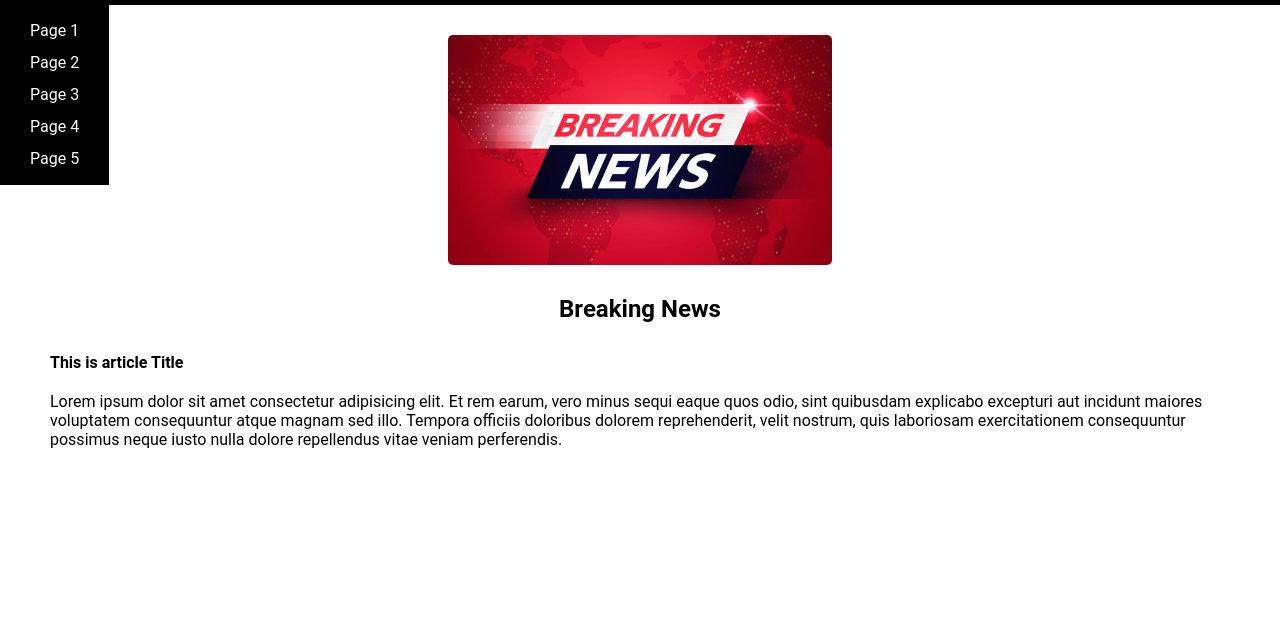
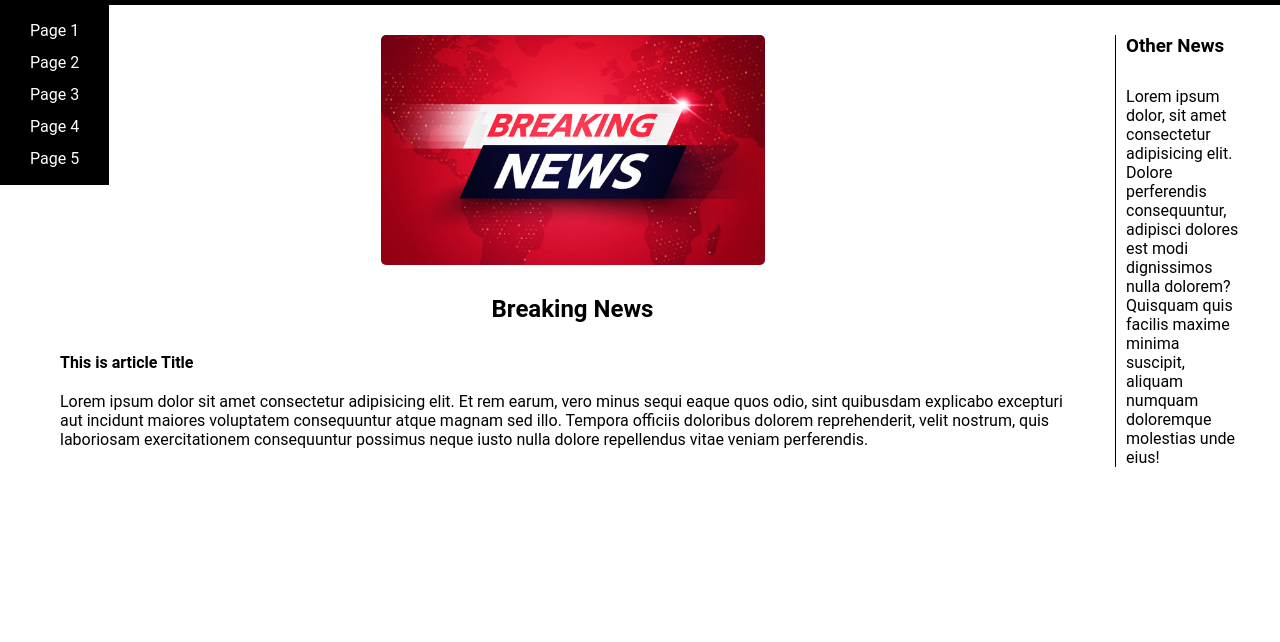
Before and after one commit to Chankse/NatrosExam, a plain HTML site: page index.html in a window 1280 px wide. Shown: the part 55-697 px from the top of the page. Drawn offline with Linux system fonts and the light colour scheme.

Commit message:
news on the right

```diff
--- a/index.html
+++ b/index.html
@@ -28,11 +28,14 @@
             <img src="HeaderImage.jpg" alt="Header Image">
             <h2 class="headline">Breaking News</h2>
             <div class="article">
-                <h4 class="article0title">This is article Title</h4>
+                <h4 class="article-title">This is article Title</h4>
                 <p class="article-text">Lorem ipsum dolor sit amet consectetur adipisicing elit. Et rem earum, vero minus sequi eaque quos odio, sint quibusdam explicabo excepturi aut incidunt maiores voluptatem consequuntur atque magnam sed illo. Tempora officiis doloribus dolorem reprehenderit, velit nostrum, quis laboriosam exercitationem consequuntur possimus neque iusto nulla dolore repellendus vitae veniam perferendis.</p>
             </div>
         </div>
-        <div class="news"></div>
+        <div class="news">
+            <h3>Other News</h3>
+            <p>Lorem ipsum dolor, sit amet consectetur adipisicing elit. Dolore perferendis consequuntur, adipisci dolores est modi dignissimos nulla dolorem? Quisquam quis facilis maxime minima suscipit, aliquam numquam doloremque molestias unde eius!</p>
+        </div>
     </main>
     <footer>This is Footer</footer>
 </body>
--- a/style.css
+++ b/style.css
@@ -44,11 +44,10 @@ header .menu li {
 
 main {
     width: 100%;
-    height: auto;
     min-height: calc(100vh - 160px);
     background-color: white;
 
-    padding: 30px 50px;
+    padding: 30px 30px;
 
     font: 16px Roboto, sans-serif;
     color: black;
@@ -57,11 +56,21 @@ main {
 
 main .main-content {
     width: 100%;
-    height: fit-content;
+    height: 100%;
+    padding: 0 30px;
     display: flex;
     flex-direction: column;
     align-items: center;
     justify-content: flex-start;
+}
+
+main .news {
+    width: 150px;
+    height: 100%;
+    border: yellow;
+    padding: 0 10px;
+
+    border-left: 1px solid black;
 }
 
 main img {
@@ -70,7 +79,8 @@ main img {
 }
 
 main .headline,
-main .article {
+main .article,
+main .news p {
     margin-top: 30px;
 }
 
```
